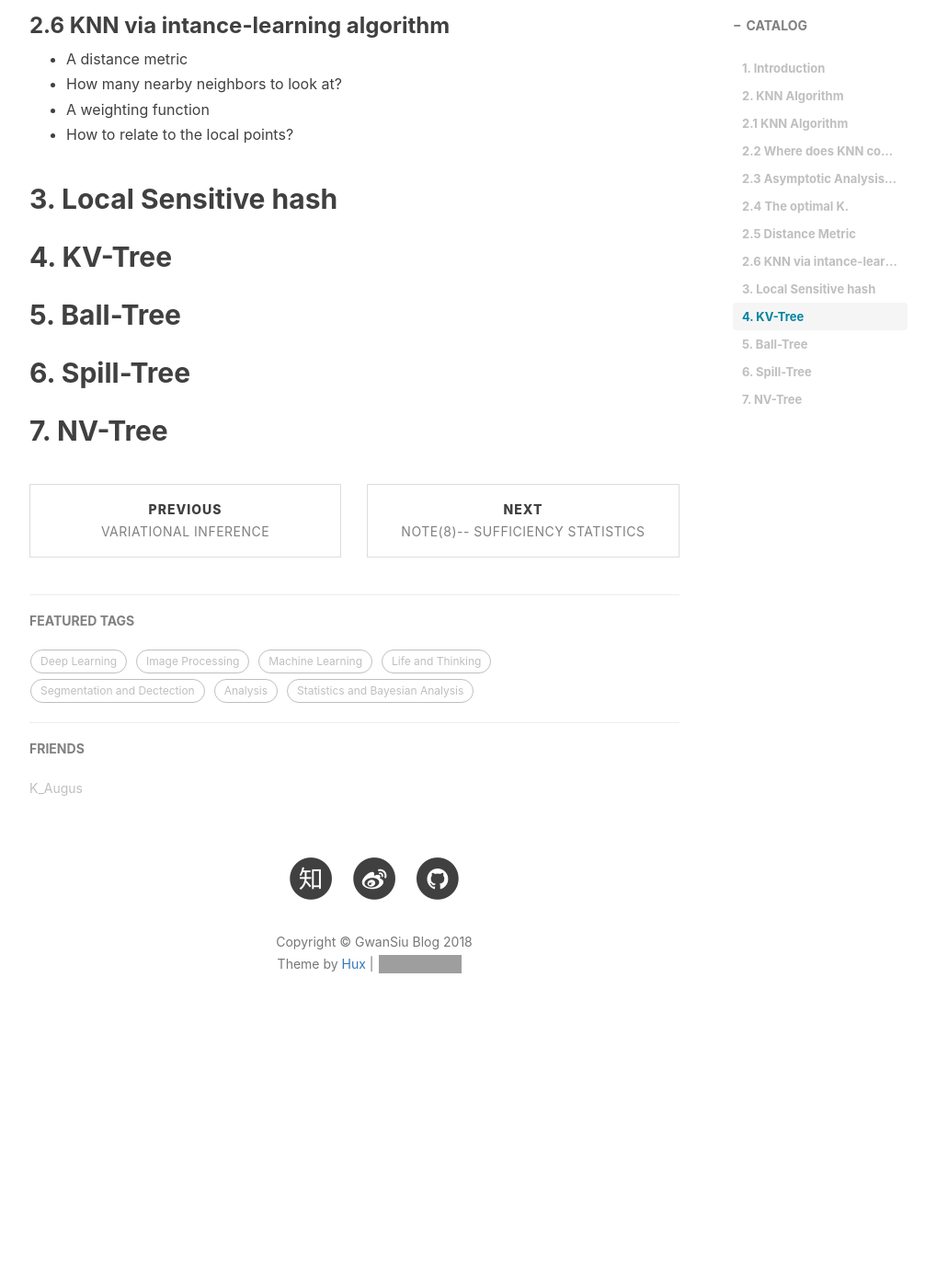
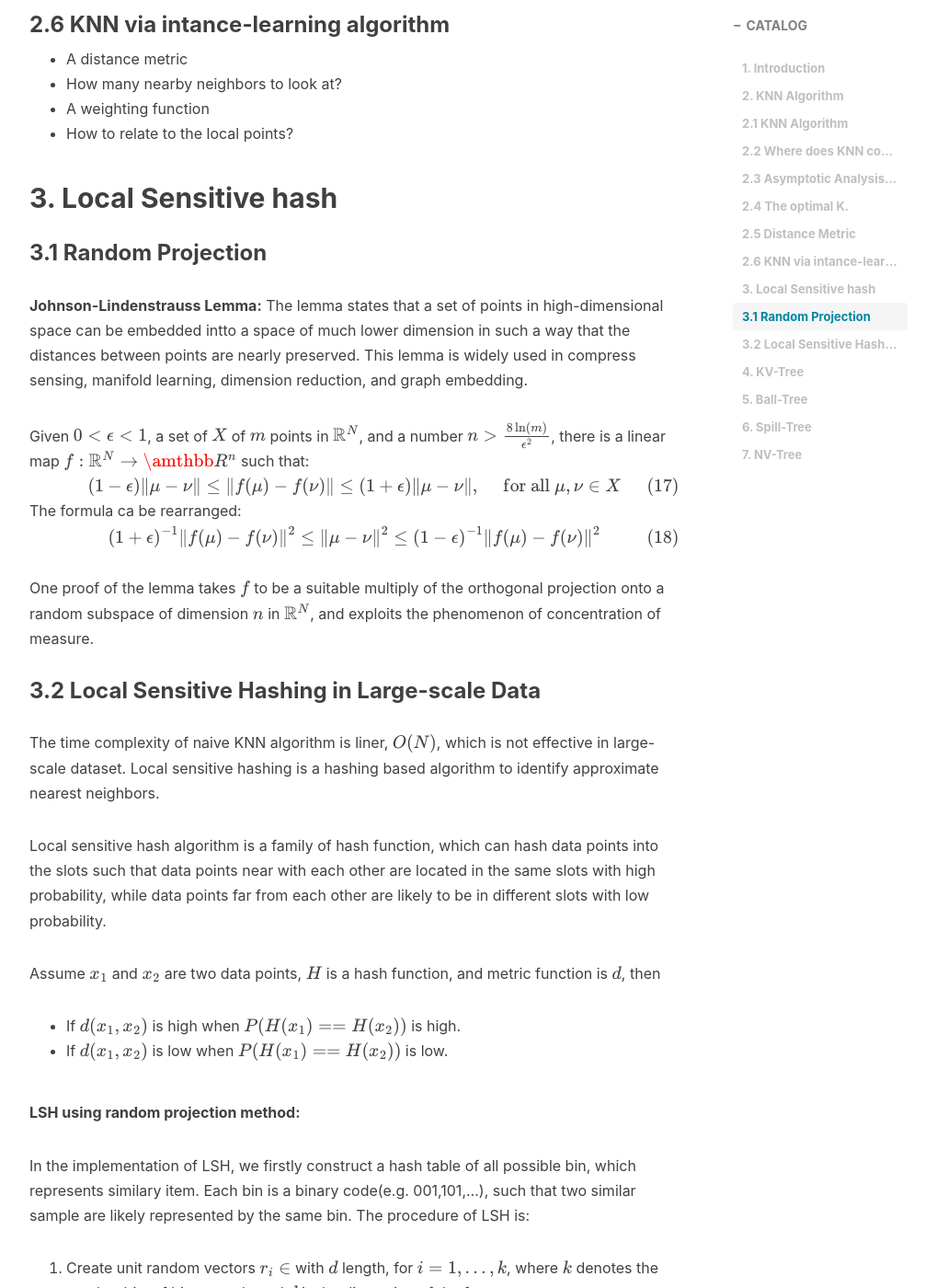
Before and after one commit to Gwan-Siu/gwansiu.github.io, a Jekyll site: the page built from _posts/2018-10-13-knn.markdown, in a window 1280 px wide and 1400 px high, scrolled down 3903 px. Shown: the whole window at 92% size, without its empty margins (233-1239 px from the left). Built offline with Jekyll 4.4.1, drawn with Linux system fonts in a browser that asks for light colours; nearby versions of some CDN libraries; formulas are drawn with MathJax 3; comment, search, counter and statistics services are not loaded; before the commit the page ends 5055 px from its top, so only the background shows below that; some of the changed text lies outside the part shown; grey boxes are pictures that could not be loaded.

Commit message:
LSH
LSH +knn

```diff
--- a/_posts/2018-10-13-knn.markdown
+++ b/_posts/2018-10-13-knn.markdown
@@ -19,7 +19,7 @@ Assumed training data $D=((x_{1},y_{1}),(x_{2},y_{2}),...,(x_{n},y_{n}),...,x_{N
 2. In the neighbor $N_{k}(x)$, the class $y$ is decided according to the decision rule(e.g. voting rule):
 $$
 \begin{equation}
-y=\arg\max_{c_{j}}\sum_{x_{i}\N_{k}(x)}w_{i}I(y_{i}=c_{j}),\quad i=1,2,...,k;\quad j=1,2,...,K
+y=\arg\max_{c_{j}}\sum_{x_{i}\in N_{k}(x)}w_{i}I(y_{i}=c_{j}),\quad i=1,2,...,k;\quad j=1,2,...,K
 \end{equation}
 $$
 
@@ -143,6 +143,45 @@ $$
 - How to relate to the local points?
 
 ## 3. Local Sensitive hash
+### 3.1 Random Projection
+**Johnson-Lindenstrauss Lemma:** The lemma states that a set of points in high-dimensional space can be embedded intto a space of much lower dimension in such a way that the distances between points are nearly preserved. This lemma is widely used in compress sensing, manifold learning, dimension reduction, and graph embedding.
+
+Given $0<\epsilon<1$, a set of $X$ of $m$ points in $\mathbb{R}^{N}$, and a number $n>\frac{8\ln(m)}{\epsilon^{2}}$, there is a linear map $f:\mathbb{R}^{N}\rightarrow \amthbb{R}^{n}$ such that:
+$$
+\begin{equation}
+(1-\epsilon)\lVert \mu-\nu\rVert \leq \lVert f(\mu)-f(\nu)\rVert\leq (1+\epsilon)\lVert \mu-\nu\rVert,\quad\text{ for all }\mu,\nu\in X
+\end{equation}
+$$
+The formula ca be rearranged:
+$$
+\begin{equation}
+(1+\epsilon)^{-1}\lVert f(\mu)-f(\nu)\rVert^{2}\leq \lVert \mu-\nu\rVert^{2}\leq (1-\epsilon)^{-1}\lVert f(\mu)-f(\nu)\rVert^{2}
+\end{equation}
+$$
+
+One proof of the lemma takes $f$ to be a suitable multiply of the orthogonal projection onto a random subspace of dimension $n$ in $\mathbb{R}^{N}$, and exploits the phenomenon of concentration of measure.
+
+### 3.2 Local Sensitive Hashing in Large-scale Data
+
+The time complexity of naive KNN algorithm is liner, $O(N)$, which is not effective in large-scale dataset. Local sensitive hashing is a hashing based algorithm to identify approximate nearest neighbors.
+
+Local sensitive hash algorithm is a family of hash function, which can hash data points into the slots such that data points near with each other are located in the same slots with high probability, while data points far from each other are likely to be in different slots with low probability.
+
+Assume $x_{1}$ and $x_{2}$ are two data points, $H$ is a hash function, and metric function is $d$,  then
+
+- If $d(x_{1},x_{2})$ is high when $P(H(x_{1})==H(x_{2}))$ is high.
+- If $d(x_{1},x_{2})$ is low when $P(H(x_{1})==H(x_{2}))$ is low.
+
+**LSH using random projection method:**
+
+In the implementation of LSH, we firstly construct a hash table of all possible bin, which represents similary item. Each bin is a binary code(e.g. 001,101,...), such that two similar sample are likely represented by the same bin. The procedure of LSH is:
+
+1. Create unit random vectors $r_{i}\in$ with $d$ length, for $i=1,...,k$,  where $k$ denotes the number bits of binary code and $d$ is the dimension of the feature vector.
+2. Given a sample $x$, we compute the dot product of unit random vector $r_{i}$ and $x$, and then assign a binary value $c_{i}$ by $h(x)=\text{sgn}(x\cdot v_{i})$.
+3. Repeat step `2` k times, concatenate all binary value $c_{i}$ for $i=1,...,k$.
+4. Encode all samples into hash values by repeat step `2` and step `3`.
+5. Group observations with same hash values together to create a LSH table.
+
 
 ## 4. KV-Tree
 
```
Also changed, not shown: other parts of _posts/2018-10-13-knn.markdown (+3 -3 lines).
